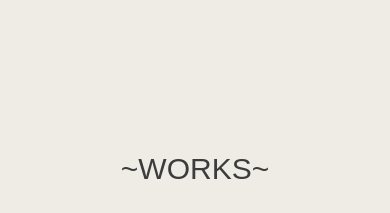
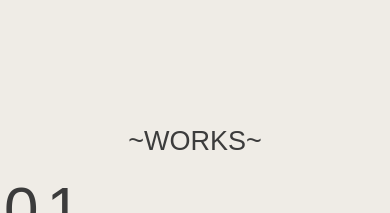
Before and after one commit to yagami-photo-contest2021/yagami-photo-contest2021.github.io, a plain HTML site: page index.html in a window 390 px wide. Shown: the part 1500-1713 px from the top of the page. Drawn offline with Linux system fonts and the light colour scheme.

Commit message:
Update responsive.css

```diff
--- a/responsive.css
+++ b/responsive.css
@@ -41,6 +41,12 @@
     .main-top-wrapper .work-wrapper
     {
         margin-bottom: 100px;/*150 100 50*/
+    }
+
+    .main-wrapper h2
+    {
+        margin: 0 auto;
+        font-size: 30px;
     }
 
     .number
@@ -117,6 +123,12 @@
         margin-bottom: 50px;
     }
 
+    .main-wrapper h2
+    {
+        margin: 0 auto;
+        font-size: 27px;/*30 30 27*/
+    }
+
     .number
     {
         font-size: 62px;
```
